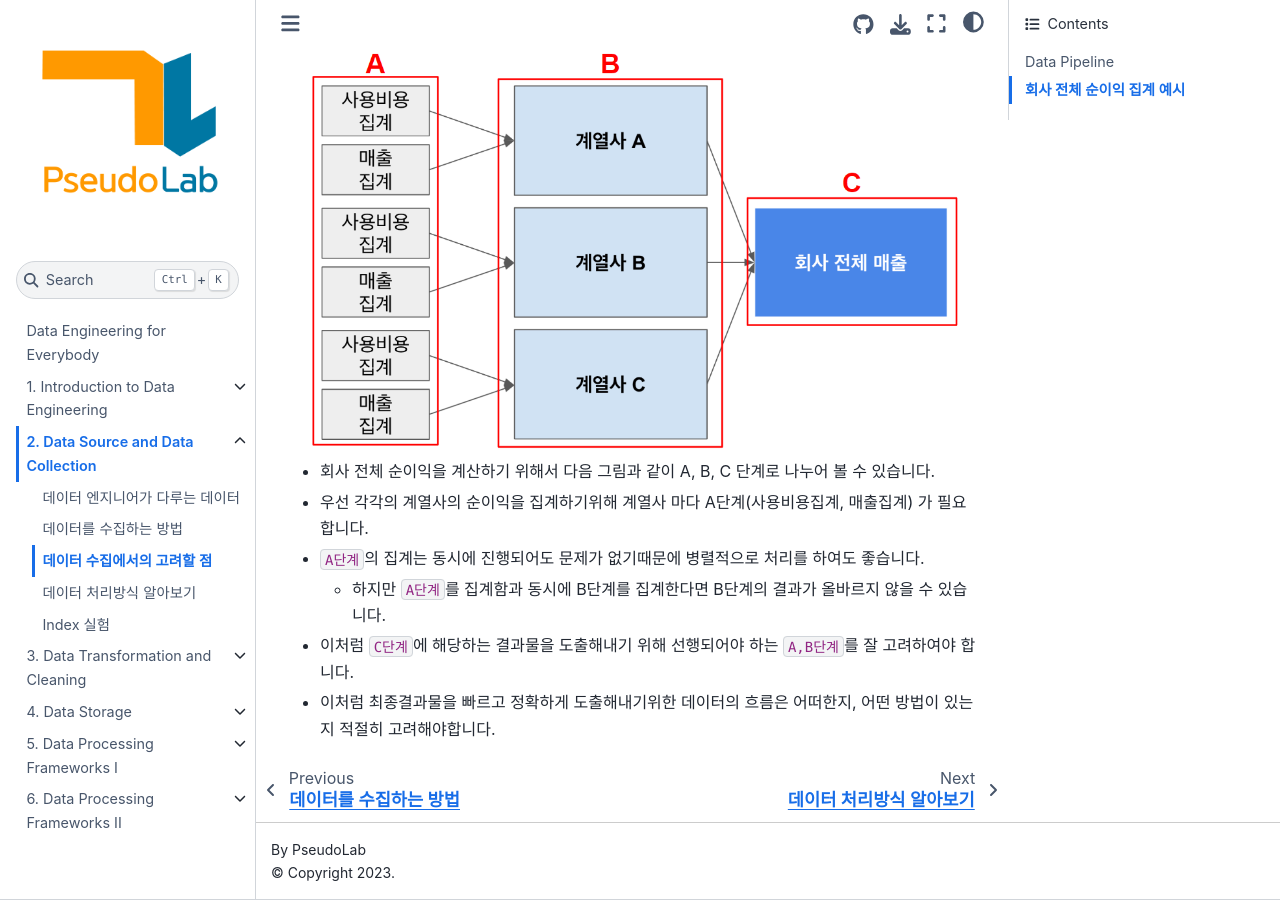
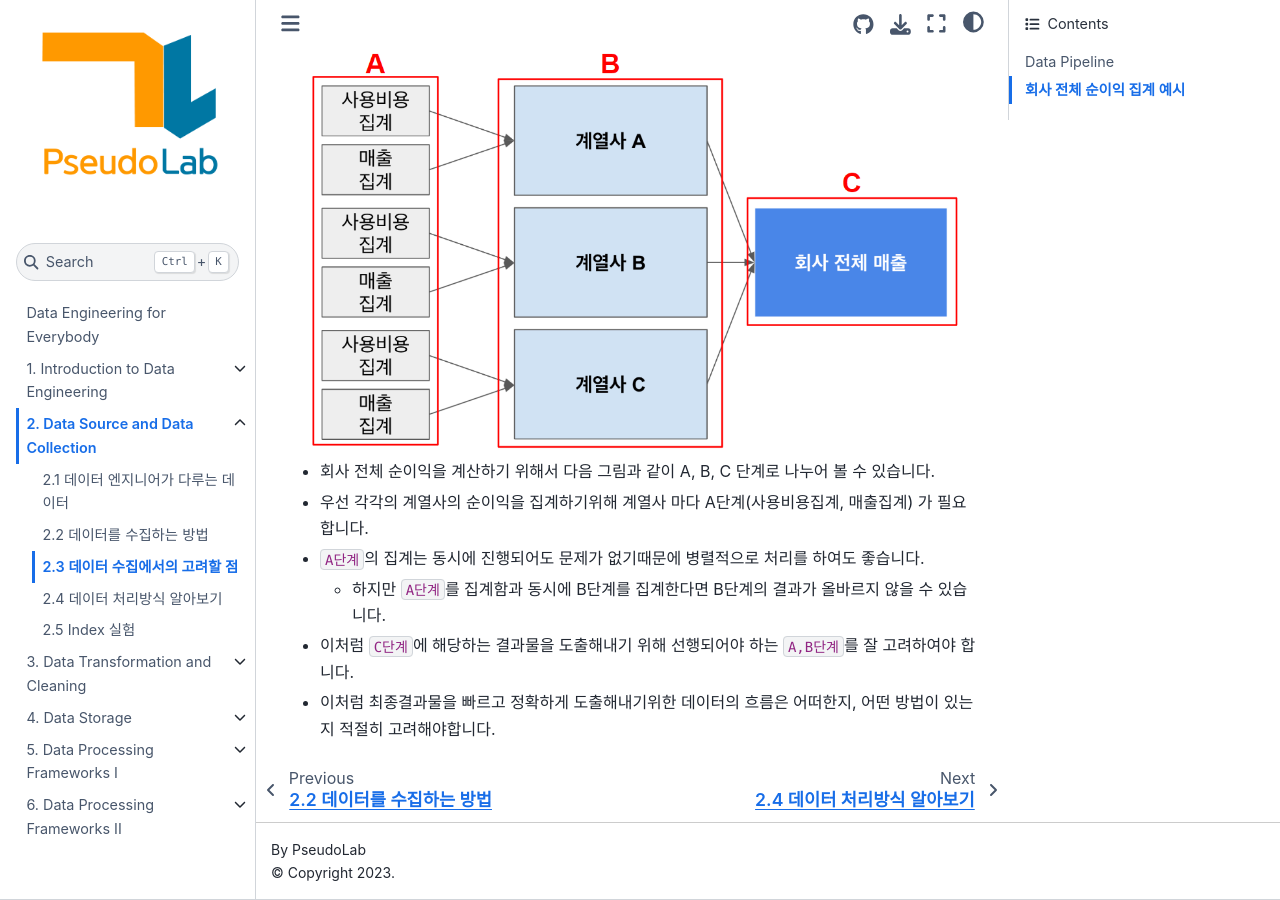
Before and after one commit to Pseudo-Lab/data-engineering-for-everybody, a Jupyter Book: the page built from book/docs/2_data_source_and_data_collection/template_sub_page3.md, in a window 1280 px wide and 900 px high, scrolled down 743 px. Built offline with Jupyter Book 1.0.4 settings and Sphinx 7.4.7 and the Sphinx Book theme 1.1.4, drawn with Linux system fonts in a browser that asks for light colours; comment, search, counter and statistics services are not loaded; some of the changed text lies outside the part shown.

Commit message:
Add Number

```diff
--- a/book/docs/2_data_source_and_data_collection/template_sub_page1.md
+++ b/book/docs/2_data_source_and_data_collection/template_sub_page1.md
@@ -1,4 +1,4 @@
-# 데이터 엔지니어가 다루는 데이터
+# 2.1 데이터 엔지니어가 다루는 데이터
 
 ## 데이터는 어디서 발생될까?
 
--- a/book/docs/2_data_source_and_data_collection/template_sub_page2.md
+++ b/book/docs/2_data_source_and_data_collection/template_sub_page2.md
@@ -1,4 +1,4 @@
-# 데이터를 수집하는 방법
+# 2.2 데이터를 수집하는 방법
 
 ## Source가 로그성 데이터라면
 
--- a/book/docs/2_data_source_and_data_collection/template_sub_page3.md
+++ b/book/docs/2_data_source_and_data_collection/template_sub_page3.md
@@ -1,4 +1,4 @@
-# 데이터 수집에서의 고려할 점
+# 2.3 데이터 수집에서의 고려할 점
 
 ## Data Pipeline
 
--- a/book/docs/2_data_source_and_data_collection/template_sub_page4.md
+++ b/book/docs/2_data_source_and_data_collection/template_sub_page4.md
@@ -1,4 +1,4 @@
-# 데이터 처리방식 알아보기
+# 2.4 데이터 처리방식 알아보기
 
 ## SQL vs NoSQL
 
--- a/book/docs/2_data_source_and_data_collection/template_sub_page5.md
+++ b/book/docs/2_data_source_and_data_collection/template_sub_page5.md
@@ -1,4 +1,4 @@
-# Index 실험
+# 2.5 Index 실험
 
 - 데이터 엔지니어가 작업을 수행할 때 적절한 Index를 설정함으로써 데이터 엑세스 성능을 최적화 하고 쿼리 실행시간을 단축시킬 수 있습니다.
 - 이번 실험에서는 Postgresql을 사용하여 간단히 B-Tree Index와 Brin Index를 비교해봄으로써 상황에따른 Index선택에 대해 알아보고자 합니다.
```
